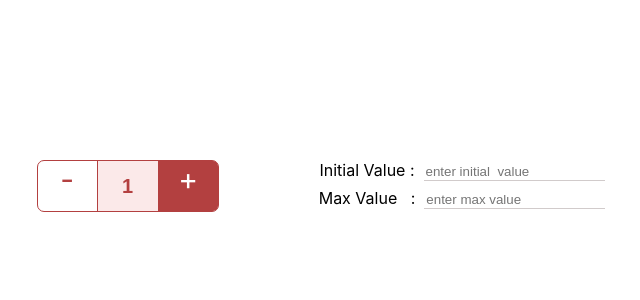
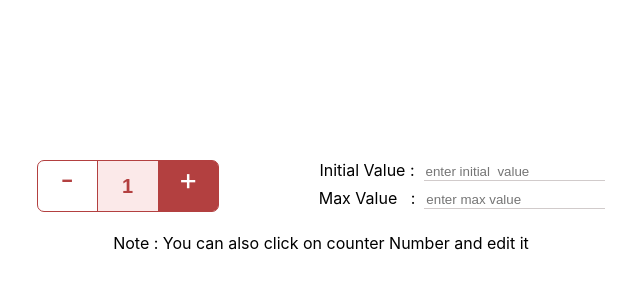
Before and after one commit to HemanthKHS/QuickCellAssesment, a React (Create React App) app: page / in a window 1280 px wide. Shown: the top 300 px of the page, without its empty margins (319-959 px from the left). Built offline with nearby package versions, Linux system fonts and the light colour scheme.

Commit message:
added note

```diff
--- a/src/App.js
+++ b/src/App.js
@@ -8,6 +8,7 @@ function App() {
   return (
     <div className="App">
       <Counter/>
+      <p>Note : You can also click on counter Number and edit it </p>
     </div>
   );
 }
--- a/src/Components/Counter.js
+++ b/src/Components/Counter.js
@@ -10,7 +10,7 @@ function Counter(){
     const [invalid, setinvalid] = useState(false)
 
     const DecreaseCount = () => {
-        if (value-1>=1){
+        if (value-1>=0){
             setvalue(value-1)
         }
         else{
@@ -81,6 +81,7 @@ function Counter(){
         // setmaxValue(parseInt(e.target.value))
         // }
         setmaxValue(parseInt(e.target.value))
+
         // console.log(maxValue,value)
     }
 
```
